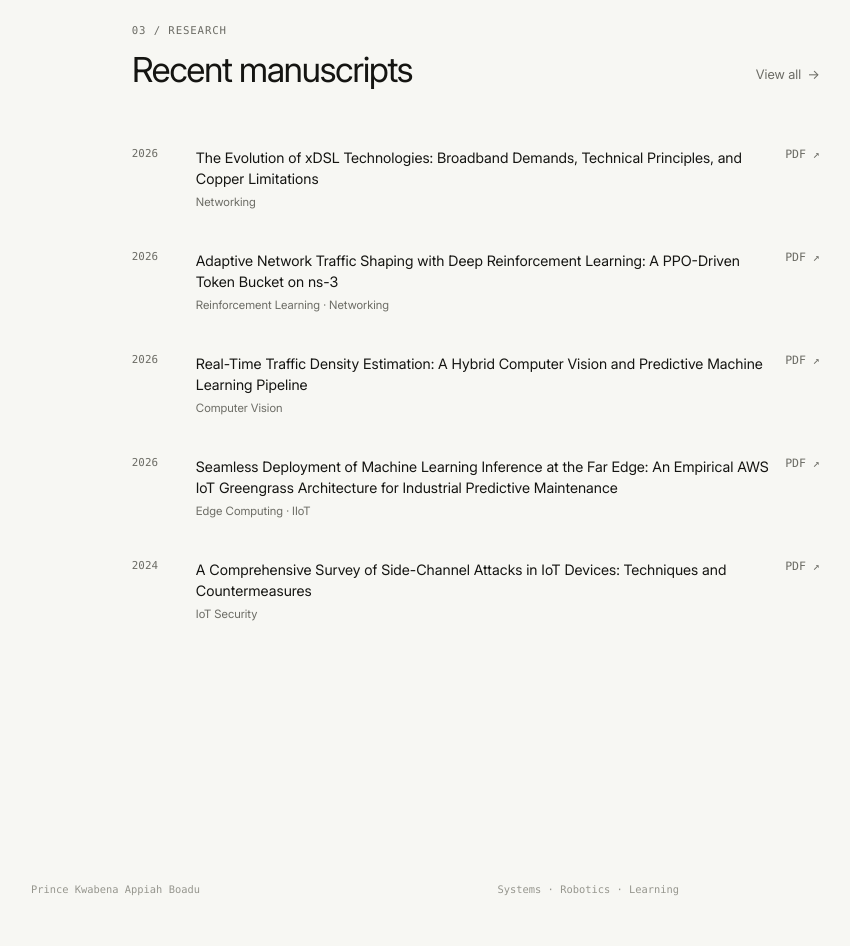
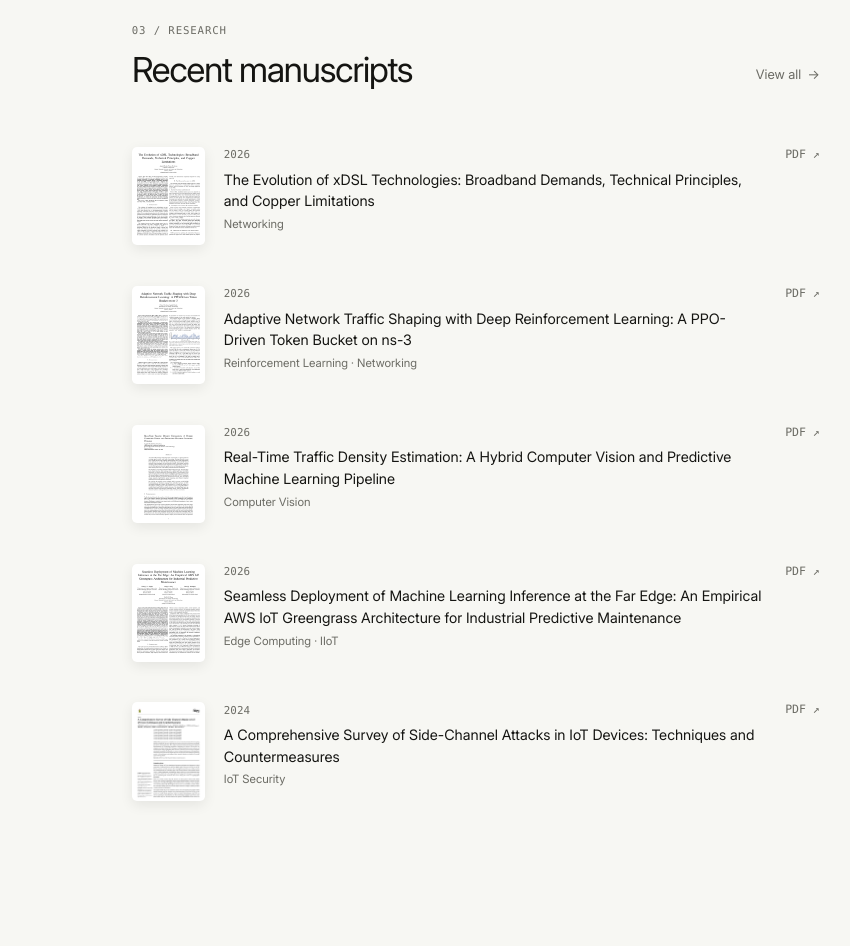
Before and after one commit to blackprince001/blackprince001.github.io, an Astro site: page / in a window 1280 px wide. Shown: the part 3760-4706 px from the top of the page, without its empty margins (285-1135 px from the left). Built offline with nearby package versions, Linux system fonts and the light colour scheme; Astro itself is replaced by a stand-in of ours; some packages are replaced by stand-ins of ours.

Commit message:
feat: add manuscript previews to homepage

```diff
--- a/src/data/publications.json
+++ b/src/data/publications.json
@@ -10,6 +10,7 @@
     "domain": "IoT Security",
     "link": "https://compeng.knust.com",
     "pdf": "/publications/sns.pdf",
+    "preview": "/publication-previews/sns.png",
     "abstract": "This paper presents a comprehensive survey of side-channel attacks (SCAs) targeting Internet of Things (IoT) devices, a growing area of concern as these devices become increasingly prevalent in critical applications. SCAs exploit unintended information leakage from physical implementations of cryptographic algorithms, threatening the security of IoT devices. We categorize and analyze various SCA techniques, including timing attacks, power analysis, and electromagnetic attacks, highlighting their relevance to IoT devices due to resource constraints and physical accessibility. We review existing countermeasures, both algorithmic and hardware-based, that aim to mitigate these risks, discuss the challenges in balancing security with performance, and propose future research directions to enhance IoT security against evolving threats."
   },
   {
@@ -22,6 +23,7 @@
     "link": "https://compeng.knust.com",
     "domain": "Networking",
     "pdf": "/publications/adsl.pdf",
+    "preview": "/publication-previews/adsl.png",
     "abstract": "The \"last mile\" of telecommunications networks has historically represented the most significant technical and economic bottleneck in residential broadband access. As the transition from narrowband dial-up to broadband intensified in the late 1990s, service providers faced a dilemma: the astronomical cost of new fiber deployment versus the surging demand for multimedia content. Asymmetric Digital Subscriber Line (ADSL) emerged as the definitive solution, repurposing the existing Public Switched Telephone Network (PSTN) copper infrastructure. By leveraging advanced modulation techniques like Discrete Multi-Tone (DMT) and Frequency Division Multiplexing (FDM), ADSL achieved high-speed data transmission over aging twisted-pair lines. This paper reviews the xDSL family, analyzing the shift from consumer-driven asymmetric traffic to the physical zenith of copper, and explores mechanisms of failure including signal attenuation, crosstalk, and legacy hardware incompatibilities."
   },
   {
@@ -34,6 +36,7 @@
     "link": "https://compeng.knust.com",
     "domain": "Reinforcement Learning · Networking",
     "pdf": "/publications/adaptive-traffic-shaper.pdf",
+    "preview": "/publication-previews/adaptive-traffic-shaper.png",
     "abstract": "Static Token Bucket Filters (TBFs) enforce a single contracted rate regardless of how traffic actually behaves. Set the rate too low and the shaper starves bursts and triggers TCP retransmissions; set it too high and bursts pass through unsmoothed and congest downstream queues. Real internet demand is non-stationary, so any fixed rate is wrong for most of the day. We replace the fixed rate with a learned policy. A PPO agent observes a four-dimensional vector (queue, throughput, drop intensity, demand) and emits a continuous TBF rate every second. The agent is trained inside a custom Gymnasium environment that drives an ns-3 bottleneck topology, using a four-level curriculum that progresses from constant CBR through bursty on-off, mixed elephant/mice flows, and finally three weeks of real Cloudflare Radar traffic. We evaluate two action shapes against six static baselines spanning 30–80 Mbps."
   },
   {
@@ -46,6 +49,7 @@
     "link": "https://compeng.knust.com",
     "domain": "Computer Vision",
     "pdf": "/publications/traffic-density-estimation.pdf",
+    "preview": "/publication-previews/traffic-density-estimation.png",
     "abstract": "Accurate traffic density estimation from camera feeds is a prerequisite for routing, signal control, and forecasting. Existing detectors count every vehicle in the frame without distinguishing active road participants from parked or off-road objects, producing systematically biased estimates. We introduce a two-stage framework that pairs object detection and tracking with a spatial logic layer filtering detections against a precomputed road mask, then forecasts short-horizon density with an LSTM, GRU, or TCN. Evaluated across multiple YOLO variants and RT-DETR on hardware from embedded boards to GPU servers."
   },
   {
@@ -61,6 +65,7 @@
     "link": "https://compeng.knust.com",
     "domain": "Edge Computing · IIoT",
     "pdf": "/publications/iot-edge-greengrass.pdf",
+    "preview": "/publication-previews/iot-edge-greengrass.png",
     "abstract": "The growth of Industrial IoT devices in manufacturing generates continuous, high-volume sensor data streams requiring real-time analysis for predictive maintenance. Traditional cloud-centric architectures introduce critical limitations in latency, bandwidth, and resilience. This paper presents a hybrid cloud-edge architecture using AWS IoT Core and AWS IoT Greengrass v2, integrating local ML inference at the edge with selective cloud synchronization. The proposed configuration reduces cloud-bound bandwidth by 86.8%, cuts decision latency by 256× (23.1 ms cloud round-trip to 0.09 ms local inference), and maintains an anomaly-class F1 of 0.84 with 91% recall at the edge without cloud involvement."
   }
 ]
--- a/src/layouts/BaseLayout.astro
+++ b/src/layouts/BaseLayout.astro
@@ -50,7 +50,7 @@ const nav = [
   <body>
     <a class="skip-link" href="#main-content">Skip to content</a>
     <header class="site-header">
-      <a class="wordmark" href="/">blackprince</a>
+      <a class="wordmark" href="/#intro">blackprince</a>
       <nav class="site-nav" aria-label="Primary navigation">
         {nav.map(([label, href]) => (
           <a href={href} aria-current={pathname.startsWith(href) ? "page" : undefined}>{label}</a>
--- a/src/lib/content-model.ts
+++ b/src/lib/content-model.ts
@@ -16,6 +16,7 @@ export const publicationSchema = z.object({
   year: z.number(),
   link: z.string(),
   pdf: z.string().optional(),
+  preview: z.string().optional(),
   abstract: z.string().optional(),
   domain: z.string().optional(),
 });
--- a/src/pages/index.astro
+++ b/src/pages/index.astro
@@ -66,8 +66,13 @@ const date = new Intl.DateTimeFormat("en", { year: "numeric", month: "short", da
         <div class="manuscript-list">
           {recentPublications.map((publication) => (
             <a class="manuscript-row" href={publication.pdf ?? publication.link} target="_blank" rel="noopener noreferrer">
-              <span class="manuscript-year">{publication.year}</span>
-              <span>
+              {publication.preview && (
+                <span class="manuscript-preview" aria-hidden="true">
+                  <img src={publication.preview} alt="" loading="lazy" decoding="async" width="600" height="800" />
+                </span>
+              )}
+              <span class="manuscript-copy">
+                <span class="manuscript-year">{publication.year}</span>
                 <strong>{publication.title}</strong>
                 <small>{publication.domain ?? publication.authors.join(", ")}</small>
               </span>
--- a/src/styles/global.css
+++ b/src/styles/global.css
@@ -277,11 +277,16 @@ button.project-media-tile { padding: 0; cursor: zoom-in; }
 .entry-arrow { color: var(--muted); font-size: 0.75rem; opacity: 0; transform: translate(-0.2rem, 0.2rem); transition: opacity 140ms ease, transform 140ms ease; }
 .entry-row:hover .entry-title { transform: translateX(0.2rem); }
 .entry-row:hover .entry-arrow { opacity: 1; transform: translate(0); }
-.manuscript-row { display: grid; grid-template-columns: 3rem 1fr auto; align-items: start; gap: 1rem; padding: 1.2rem 0; text-decoration: none; }
+.manuscript-row { display: grid; grid-template-columns: 4.6rem minmax(0, 1fr) auto; align-items: start; gap: 1.15rem; padding: 1.2rem 0; text-decoration: none; }
+.manuscript-preview { display: block; aspect-ratio: 3 / 4; overflow: hidden; border-radius: 0.3rem; background: var(--surface); box-shadow: 0 0.25rem 0.8rem rgb(0 0 0 / 8%); }
+.manuscript-preview img { width: 100%; height: 100%; object-fit: cover; object-position: top; transition: transform 180ms ease; }
+.manuscript-copy { min-width: 0; padding-top: 0.1rem; }
+.manuscript-copy .manuscript-year { display: block; margin-bottom: 0.45rem; }
 .manuscript-row strong { display: block; font-size: 0.9rem; font-weight: 400; line-height: 1.48; }
 .manuscript-row small { display: block; margin-top: 0.35rem; color: var(--muted); font-size: 0.72rem; }
 .manuscript-icon { color: var(--muted); font-family: var(--mono); font-size: 0.72rem; transition: color 140ms ease, transform 140ms ease; }
 .manuscript-row:hover .manuscript-icon { color: var(--ink); transform: translate(0.1rem, -0.1rem); }
+.manuscript-row:hover .manuscript-preview img { transform: scale(1.025); }
 
 .index-page { width: min(var(--measure), calc(100% - 2.5rem)); margin: 0 auto; padding: clamp(5rem, 10vw, 8rem) 0 7rem; }
 .index-page h1 { margin: 0; font-size: clamp(2rem, 5vw, 3.5rem); font-weight: 400; letter-spacing: -0.055em; }
@@ -462,7 +467,7 @@ button.project-media-tile { padding: 0; cursor: zoom-in; }
   .article-meta { align-items: flex-start; flex-direction: column; }
   .open-source__header { align-items: flex-start; flex-direction: column; gap: 1rem; }
   .short-entry { grid-template-columns: 1fr auto; gap: 0.35rem 1rem; }
-  .manuscript-row { grid-template-columns: 2.6rem 1fr auto; }
+  .manuscript-row { grid-template-columns: 3.75rem minmax(0, 1fr) auto; gap: 0.75rem; }
   .site-footer { flex-direction: column; gap: 0.5rem; }
   .article-figure__media { grid-template-columns: 1fr; }
   .book-grid { grid-template-columns: 1fr; }
```
Also changed, not shown: docs/redesign/PHASE_2_CONTENT_MIGRATION.md (+2 -0 lines), public/publication-previews/adaptive-traffic-shaper.png (added), public/publication-previews/adsl.png (added), public/publication-previews/iot-edge-greengrass.png (added), public/publication-previews/sns.png (added), public/publication-previews/traffic-density-estimation.png (added).
